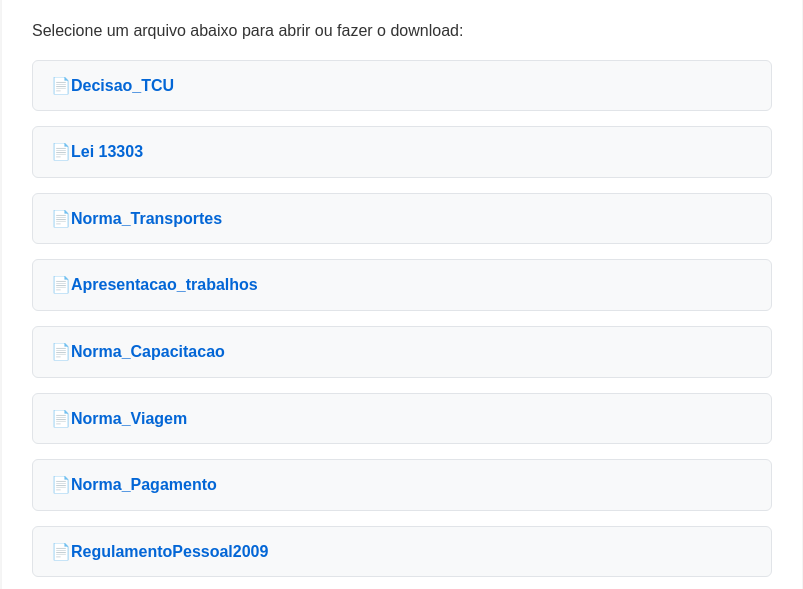
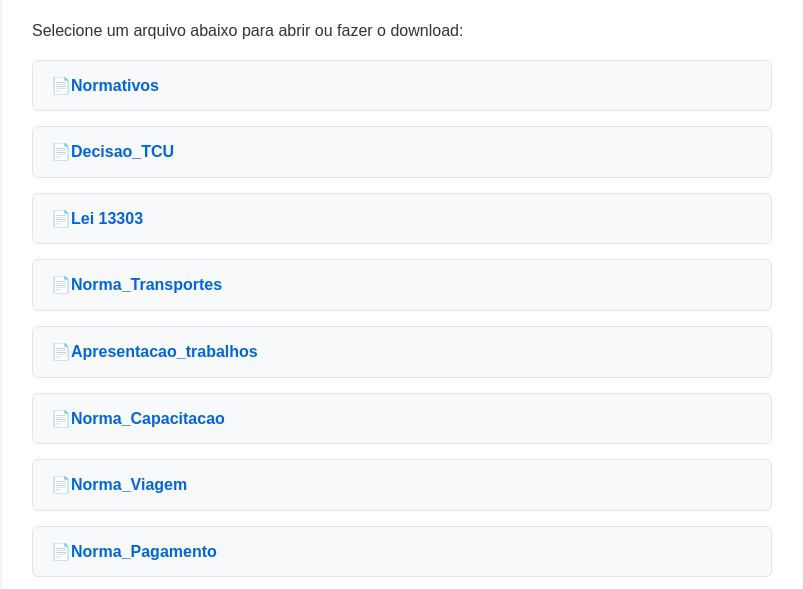
Before and after one commit to udp-ggp/conhec_udp, a plain HTML site: page index.html in a window 1280 px wide. Shown: the part 158-747 px from the top of the page, without its empty margins (238-1041 px from the left). Drawn offline with Linux system fonts and the light colour scheme.

Commit message:
Add link to Normativos PDF in index.html

```diff
--- a/index.html
+++ b/index.html
@@ -55,6 +55,7 @@
         <p>Selecione um arquivo abaixo para abrir ou fazer o download:</p>
         <ul>
             <!-- Substitua 'seu-arquivo-1.pdf' pelo nome exato do seu arquivo PDF -->
+            <li>📄 <a href="Normativos.pdf" target="_blank">Normativos</a></li>
             <li>📄 <a href="Decisão TCU - Contratações de Treinamentos - DC-1996-000535-PA-PL.pdf" target="_blank">Decisao_TCU</a></li>
             <li>📄 <a href="Lei 13303.pdf" target="_blank">Lei 13303</a></li>
             <li>📄 <a href="N.214_Norma.de.Transporte.Terrestre_2026.06.09_A_RES.641.pdf" target="_blank">Norma_Transportes</a></li>
```
